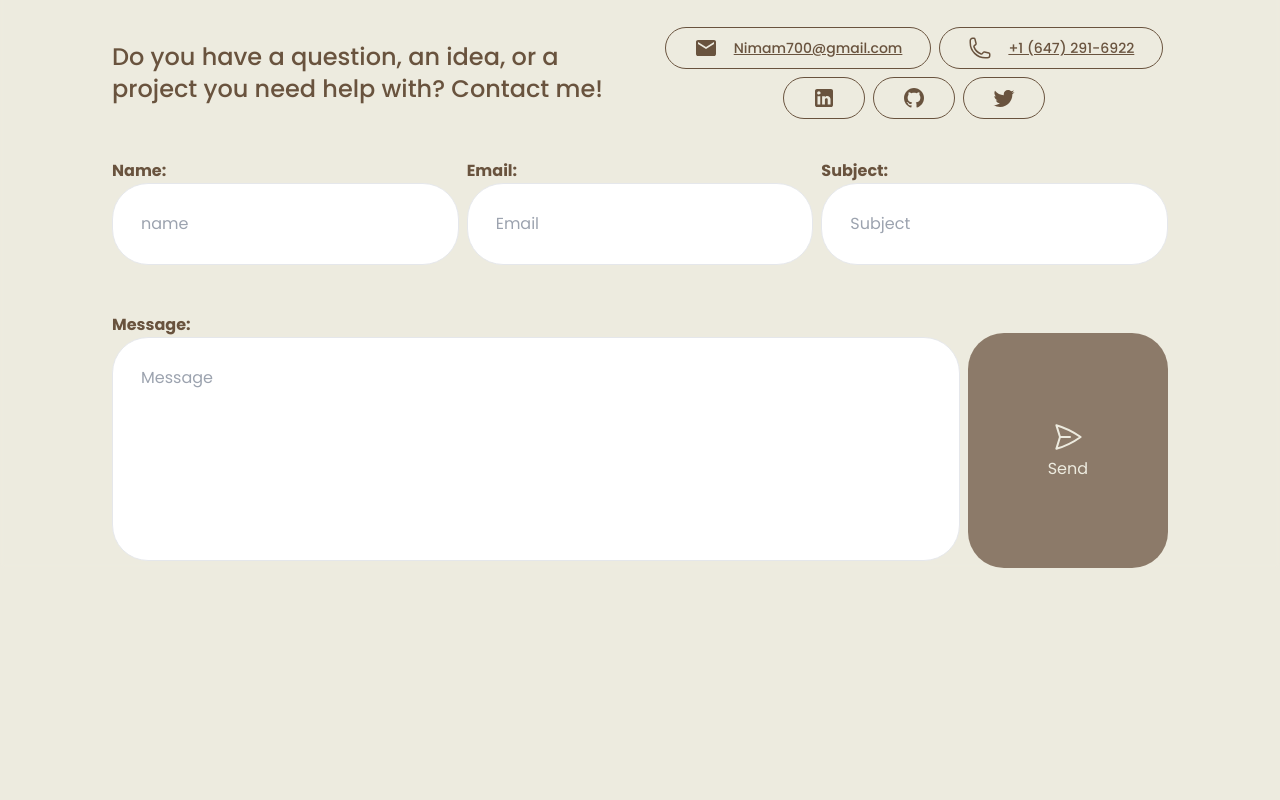
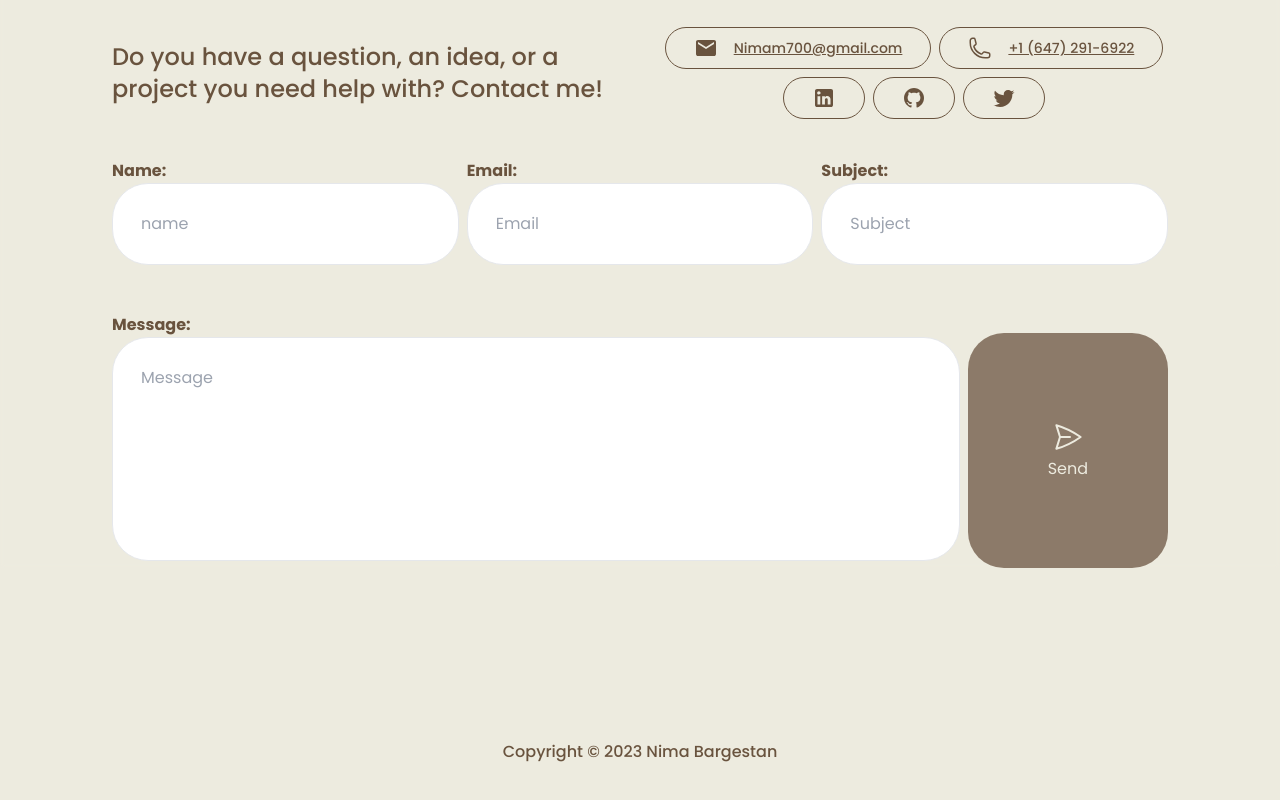
Before and after one commit to NB071/Portfolio, a React (Vite) app: page / in a window 1280 px wide. Shown: the part 3863-4663 px from the top of the page. Before the commit the page ends 4431 px from the top, so only its background shows below. Built offline with nearby package versions, Linux system fonts and the light colour scheme; what @xpd/tailwind-3dtransforms would draw is missing.

Commit message:
finish footer

```diff
--- a/src/pages/Landing.tsx
+++ b/src/pages/Landing.tsx
@@ -1433,6 +1433,9 @@ const Landing = () => {
           </section>
         </section>
       </main>
+      <footer className="mt-20 flex items-center justify-center h-52 text-Dark-brown font-medium">
+                      <p>Copyright © 2023 Nima Bargestan</p>
+      </footer>
       <Particles
         className="absolute z-[0]"
         id="tsparticles"
```
